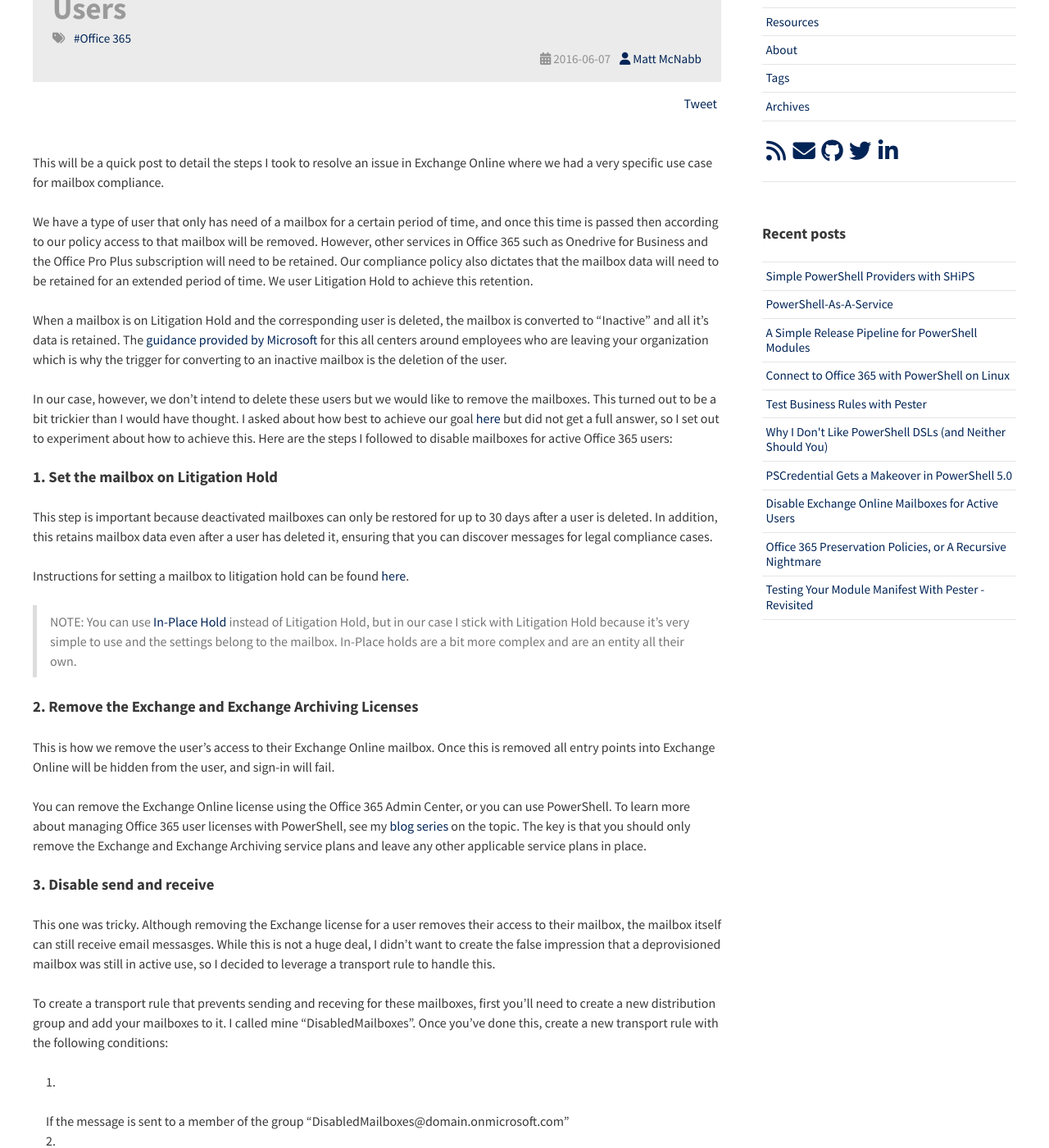
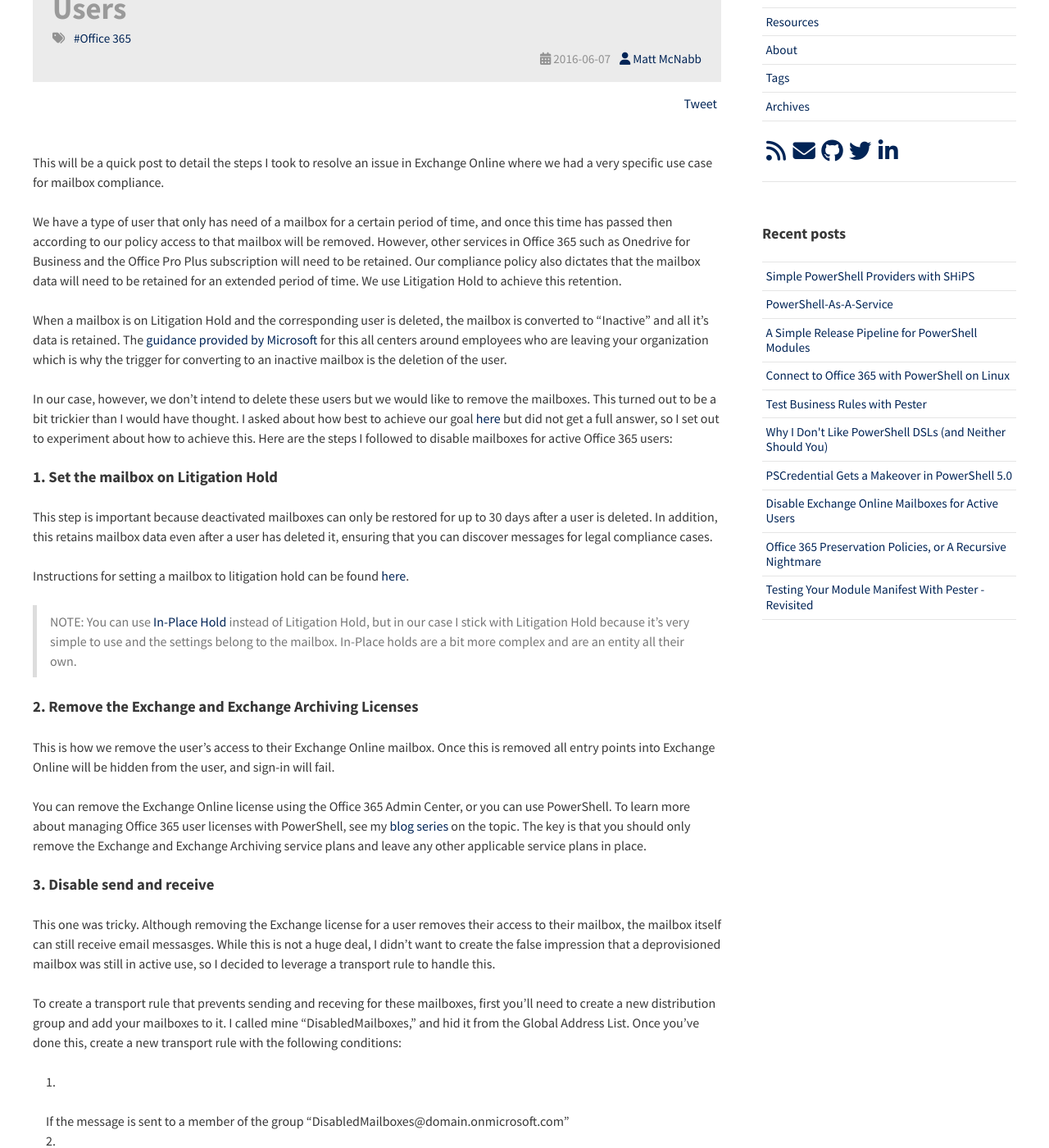
Before and after one commit to mattmcnabb/mattmcnabb.github.io, a Jekyll site: the page built from _posts/2016-6-7-Disable-Mailboxes-for-Active-Users.md, in a window 1280 px wide and 1400 px high, scrolled down 271 px. Shown: the whole window at 82% size. Built offline with Jekyll 4.4.1, drawn with Linux system fonts in a browser that asks for light colours; nearby versions of some CDN libraries; comment, search, counter and statistics services are not loaded.

Commit message:
Update 2016-6-7-Disable-Mailboxes-for-Active-Users.md

```diff
--- a/_posts/2016-6-7-Disable-Mailboxes-for-Active-Users.md
+++ b/_posts/2016-6-7-Disable-Mailboxes-for-Active-Users.md
@@ -15,7 +15,7 @@ comments: true
 
 This will be a quick post to detail the steps I took to resolve an issue in Exchange Online where we had a very specific use case for mailbox compliance.
 
-We have a type of user that only has need of a mailbox for a certain period of time, and once this time is passed then according to our policy access to that mailbox will be removed. However, other services in Office 365 such as Onedrive for Business and the Office Pro Plus subscription will need to be retained. Our compliance policy also dictates that the mailbox data will need to be retained for an extended period of time. We user Litigation Hold to achieve this retention.
+We have a type of user that only has need of a mailbox for a certain period of time, and once this time has passed then according to our policy access to that mailbox will be removed. However, other services in Office 365 such as Onedrive for Business and the Office Pro Plus subscription will need to be retained. Our compliance policy also dictates that the mailbox data will need to be retained for an extended period of time. We use Litigation Hold to achieve this retention.
 
 When a mailbox is on Litigation Hold and the corresponding user is deleted, the mailbox is converted to "Inactive" and all it's data is retained. The [guidance provided by Microsoft][Inactive] for this all centers around employees who are leaving your organization which is why the trigger for converting to an inactive mailbox is the deletion of the user.
 
@@ -41,7 +41,7 @@ You can remove the Exchange Online license using the Office 365 Admin Center, or
 
 This one was tricky. Although removing the Exchange license for a user removes their access to their mailbox, the mailbox itself can still receive email messasges. While this is not a huge deal, I didn't want to create the false impression that a deprovisioned mailbox was still in active use, so I decided to leverage a transport rule to handle this.
 
-To create a transport rule that prevents sending and receving for these mailboxes, first you'll need to create a new distribution group and add your mailboxes to it. I called mine "DisabledMailboxes". Once you've done this, create a new transport rule with the following conditions:
+To create a transport rule that prevents sending and receving for these mailboxes, first you'll need to create a new distribution group and add your mailboxes to it. I called mine "DisabledMailboxes," and hid it from the Global Address List. Once you've done this, create a new transport rule with the following conditions:
 
 1. If the message is sent to a member of the group "DisabledMailboxes@domain.onmicrosoft.com"
 
```
